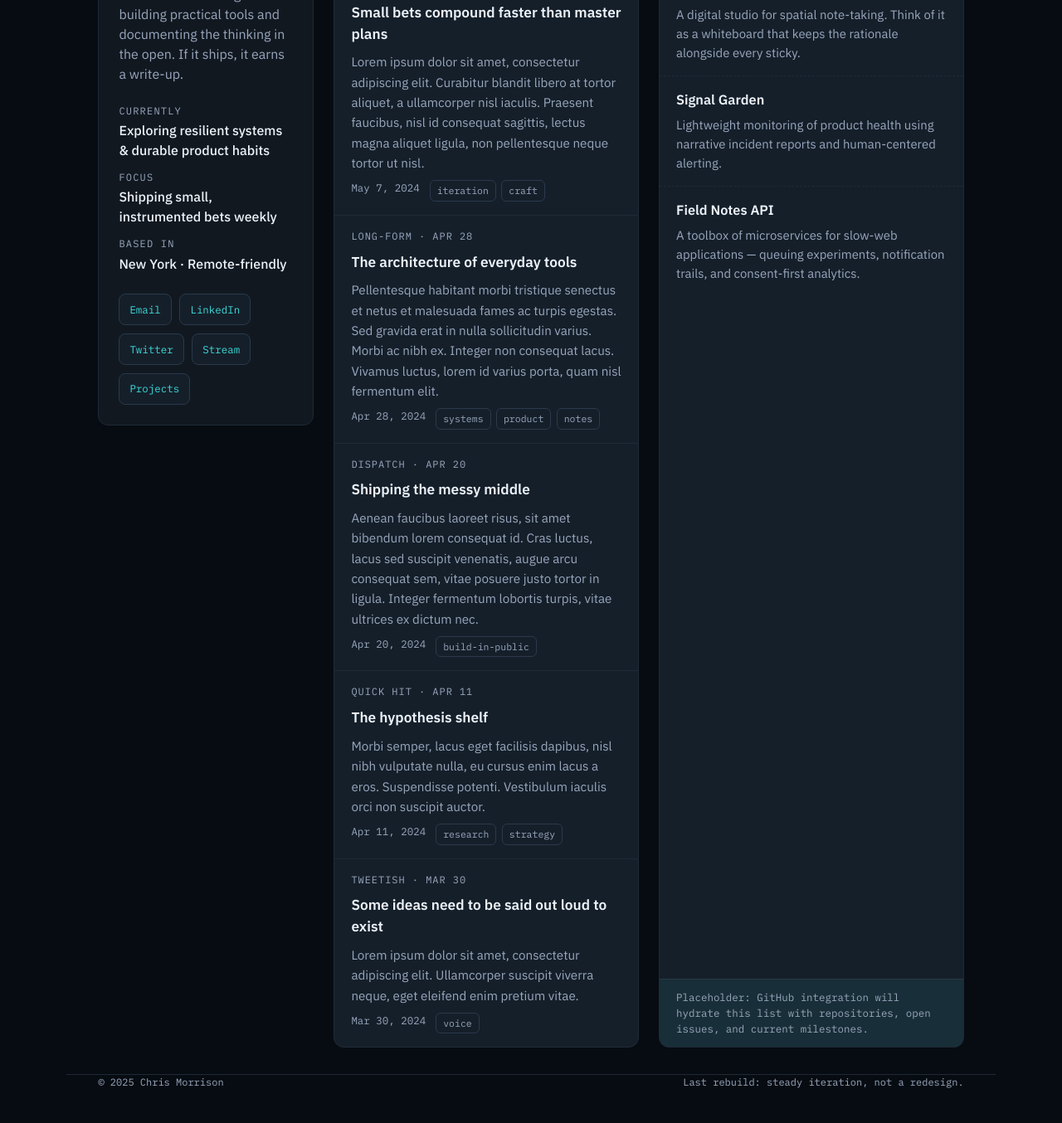
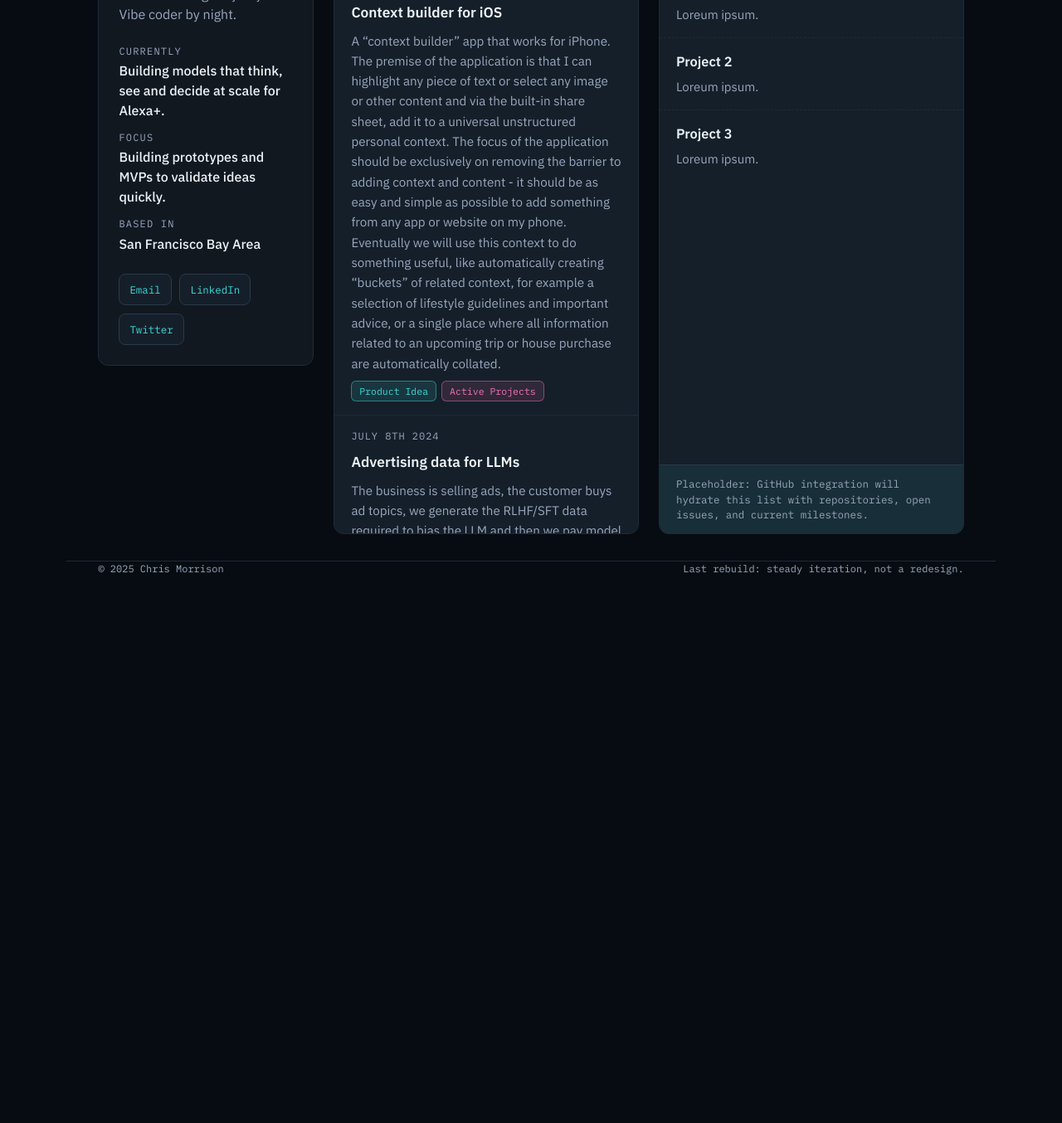
Before and after one commit to chrism202/morrison.im, a plain HTML site: page index.html in a window 1280 px wide. Shown: the part 195-1549 px from the top of the page at 83% size. After the commit the page ends 930 px from the top, so only its background shows below. Drawn offline with Linux system fonts and the light colour scheme.

Commit message:
Content updates

```diff
--- a/index.html
+++ b/index.html
@@ -47,15 +47,18 @@
       }
 
       main {
+        --pad-top: 2.5rem;
+        --pad-bottom: 2rem;
         display: grid;
         grid-template-columns: minmax(220px, 260px) repeat(2, minmax(260px, 1fr));
         grid-template-areas:
           "profile stream projects";
         gap: 1.5rem;
-        align-items: start;
+        align-items: stretch;
         width: min(1120px, 100%);
         margin: 0 auto;
-        padding: 2.5rem clamp(1rem, 3vw, 2.5rem) 2rem;
+        padding: var(--pad-top) clamp(1rem, 3vw, 2.5rem) var(--pad-bottom);
+        min-height: 100vh;
       }
 
       .profile {
@@ -175,6 +178,9 @@
         display: flex;
         flex-direction: column;
         flex: 1;
+        overflow-y: auto;
+        max-height: calc(100vh - var(--pad-top) - var(--pad-bottom) - 2.75rem);
+        overscroll-behavior: contain;
       }
 
       .post {
@@ -224,10 +230,36 @@
       }
 
       .tag {
-        border: 1px solid var(--border-strong);
         border-radius: 6px;
-        padding: 0.2rem 0.5rem;
+        padding: 0.2rem 0.55rem;
         font-size: 0.72rem;
+        font-family: var(--mono);
+        border: 1px solid transparent;
+        background: rgba(255, 255, 255, 0.04);
+      }
+
+      .tag-product-idea {
+        color: #3ddbd9;
+        border-color: rgba(61, 219, 217, 0.45);
+        background: rgba(61, 219, 217, 0.12);
+      }
+
+      .tag-shower-thoughts {
+        color: #fbbf24;
+        border-color: rgba(251, 191, 36, 0.5);
+        background: rgba(251, 191, 36, 0.12);
+      }
+
+      .tag-commentary {
+        color: #a3bffa;
+        border-color: rgba(163, 191, 250, 0.45);
+        background: rgba(163, 191, 250, 0.12);
+      }
+
+      .tag-active-projects {
+        color: #f472b6;
+        border-color: rgba(244, 114, 182, 0.45);
+        background: rgba(244, 114, 182, 0.12);
       }
 
       .project-card {
@@ -302,6 +334,11 @@
         .profile {
           position: static;
         }
+
+        .feed-body {
+          max-height: none;
+          overflow: visible;
+        }
       }
 
       @media (max-width: 600px) {
@@ -324,110 +361,186 @@
           <p class="eyebrow">morrison.im</p>
           <h1>Chris Morrison</h1>
           <p class="summary">
-            Product-minded engineer building practical tools and documenting the thinking in the open. If it ships, it earns a write-up.
+            Product Manager by day. Vibe coder by night.
           </p>
         </div>
 
         <dl class="signals">
           <div>
             <dt>Currently</dt>
-            <dd>Exploring resilient systems &amp; durable product habits</dd>
+            <dd>Building models that think, see and decide at scale for Alexa+.</dd>
           </div>
           <div>
             <dt>Focus</dt>
-            <dd>Shipping small, instrumented bets weekly</dd>
+            <dd>Building prototypes and MVPs to validate ideas quickly.</dd>
           </div>
           <div>
             <dt>Based in</dt>
-            <dd>New York · Remote-friendly</dd>
+            <dd>San Francisco Bay Area</dd>
           </div>
         </dl>
 
         <nav class="contact" aria-label="Contact links">
           <a href="mailto:hello@morrison.im">Email</a>
-          <a href="https://www.linkedin.com" target="_blank" rel="noopener">LinkedIn</a>
+          <a href="https://www.linkedin.com/in/chrism101/" target="_blank" rel="noopener">LinkedIn</a>
           <a href="https://twitter.com" target="_blank" rel="noopener">Twitter</a>
-          <a href="#stream">Stream</a>
-          <a href="#projects">Projects</a>
+          <!-- <a href="#stream">Stream</a>
+          <a href="#projects">Projects</a> -->
         </nav>
       </aside>
 
       <section class="feed" id="stream">
         <header class="feed-heading">
           <h2>Stream of Consciousness</h2>
-          <p>Working log: long-form notes, terse checkpoints, and in-between artifacts.</p>
+          <p>Working log: long-form notes, shower thoughts, and product ideas (feel free to steal).</p>
         </header>
         <div class="feed-body">
+
           <article class="post">
-            <div class="post-type">Micro-note · May 7</div>
-            <h3 class="post-title">Small bets compound faster than master plans</h3>
-            <p class="post-body">
-              Lorem ipsum dolor sit amet, consectetur adipiscing elit. Curabitur blandit libero at tortor aliquet, a ullamcorper nisl iaculis. Praesent faucibus, nisl id consequat sagittis, lectus magna aliquet ligula, non pellentesque neque tortor ut nisl.
-            </p>
+            <div class="post-type">August 30th 2025</div>
+            <h3 class="post-title">Context builder for iOS</h3>
+            <p class="post-body">A “context builder” app that works for iPhone. The premise of the application is that I can highlight any piece of text or select any image or other content and via the built-in share sheet, add it to a universal unstructured personal context. The focus of the application should be exclusively on removing the barrier to adding context and content - it should be as easy and simple as possible to add something from any app or website on my phone. Eventually we will use this context to do something useful, like  automatically creating “buckets” of related context, for example a selection of lifestyle guidelines and important advice, or a single place where all information related to an upcoming trip or house purchase are automatically collated.</p>
             <div class="post-meta">
-              <time datetime="2024-05-07">May 7, 2024</time>
               <span class="tags">
-                <span class="tag">iteration</span>
-                <span class="tag">craft</span>
+                <span class="tag tag-product-idea">Product Idea</span>
+                <span class="tag tag-active-projects">Active Projects</span>
+
+              </span>
+            </div>
+          </article>
+
+
+          <article class="post">
+            <div class="post-type">July 8th 2024</div>
+            <h3 class="post-title">Advertising data for LLMs</h3>
+            <p class="post-body">The business is selling ads, the customer buys ad topics, we generate the RLHF/SFT data required to bias the LLM and then we pay model builders to use our data.</p>
+            <div class="post-meta">
+              <span class="tags">
+                <span class="tag tag-product-idea">Product Idea</span>
+                <!-- <span class="tag tag-shower-thoughts">Shower Thoughts</span>
+                <span class="tag tag-commentary">Commentary</span> -->
               </span>
             </div>
           </article>
 
           <article class="post">
-            <div class="post-type">Long-form · Apr 28</div>
-            <h3 class="post-title">The architecture of everyday tools</h3>
-            <p class="post-body">
-              Pellentesque habitant morbi tristique senectus et netus et malesuada fames ac turpis egestas. Sed gravida erat in nulla sollicitudin varius. Morbi ac nibh ex. Integer non consequat lacus. Vivamus luctus, lorem id varius porta, quam nisl fermentum elit.
-            </p>
+            <div class="post-type">July 8th 2024</div>
+            <h3 class="post-title">Text-a-service</h3>
+            <p class="post-body">API layer on top of service (OpenAI, CalFire), provision phone number from Twilio and connect to API layer.</p>
             <div class="post-meta">
-              <time datetime="2024-04-28">Apr 28, 2024</time>
               <span class="tags">
-                <span class="tag">systems</span>
-                <span class="tag">product</span>
-                <span class="tag">notes</span>
+                <span class="tag tag-product-idea">Product Idea</span>
+                <span class="tag tag-active-projects">Active Projects</span>
               </span>
             </div>
           </article>
 
           <article class="post">
-            <div class="post-type">Dispatch · Apr 20</div>
-            <h3 class="post-title">Shipping the messy middle</h3>
-            <p class="post-body">
-              Aenean faucibus laoreet risus, sit amet bibendum lorem consequat id. Cras luctus, lacus sed suscipit venenatis, augue arcu consequat sem, vitae posuere justo tortor in ligula. Integer fermentum lobortis turpis, vitae ultrices ex dictum nec.
-            </p>
+            <div class="post-type">March 1st 2022</div>
+            <h3 class="post-title">Off switch.</h3>
+            <p class="post-body"> Web-based button that turns on and off an EC2 server, ideally the one that is hosting the site.</p>
             <div class="post-meta">
-              <time datetime="2024-04-20">Apr 20, 2024</time>
               <span class="tags">
-                <span class="tag">build-in-public</span>
+                <span class="tag tag-product-idea">Product Idea</span>
               </span>
             </div>
           </article>
 
           <article class="post">
-            <div class="post-type">Quick hit · Apr 11</div>
-            <h3 class="post-title">The hypothesis shelf</h3>
-            <p class="post-body">
-              Morbi semper, lacus eget facilisis dapibus, nisl nibh vulputate nulla, eu cursus enim lacus a eros. Suspendisse potenti. Vestibulum iaculis orci non suscipit auctor.
-            </p>
+            <div class="post-type">Sept 2st 2021</div>
+            <h3 class="post-title">Meditation phones</h3>
+            <p class="post-body">Play white noise automatically when you put them in your ear.</p>
             <div class="post-meta">
-              <time datetime="2024-04-11">Apr 11, 2024</time>
               <span class="tags">
-                <span class="tag">research</span>
-                <span class="tag">strategy</span>
+                <span class="tag tag-product-idea">Product Idea</span>
               </span>
             </div>
           </article>
 
           <article class="post">
-            <div class="post-type">Tweetish · Mar 30</div>
-            <h3 class="post-title">Some ideas need to be said out loud to exist</h3>
-            <p class="post-body">
-              Lorem ipsum dolor sit amet, consectetur adipiscing elit. Ullamcorper suscipit viverra neque, eget eleifend enim pretium vitae.
-            </p>
+            <div class="post-type">June 22nd 2021</div>
+            <h3 class="post-title">Layman</h3>
+            <p class="post-body">A service that summarizes key research papers and highlights how many times they have been referenced (lots = good), what the key conclusions were, and how many subjects were in the test group.</p>
             <div class="post-meta">
-              <time datetime="2024-03-30">Mar 30, 2024</time>
               <span class="tags">
-                <span class="tag">voice</span>
+                <span class="tag tag-product-idea">Product Idea</span>
+              </span>
+            </div>
+          </article>
+
+          <article class="post">
+            <div class="post-type">April 30th 2021</div>
+            <h3 class="post-title">Ultimate bottle</h3>
+            <p class="post-body">A standardised bottle that is optimised for CO2 emissions,Take what the shipping container done for international trade, What are bottles responsible for in CO2 emissions?</p>
+            <div class="post-meta">
+              <span class="tags">
+                <span class="tag tag-product-idea">Product Idea</span>
+              </span>
+            </div>
+          </article>
+
+          <article class="post">
+            <div class="post-type">April 29th 201</div>
+            <h3 class="post-title">Rip-off Calc</h3>
+            <p class="post-body">Webapp that asks user how much their personal finance person is charging (say 1%) and compares how much their money will be worth if using VSTAX (0.22%), "We don't know ahead of time if this person will perform better than the market so we'll just take the average", "Financial adviser will need to beat the market by XX% EVERY SINGLE YEAR for you to break even", Other transactions - transaction/dealing fee, platform fee, exit fee, fund fee, etc</p>
+            <div class="post-meta">
+              <span class="tags">
+                <span class="tag tag-product-idea">Product Idea</span>
+              </span>
+            </div>
+          </article>
+
+          <article class="post">
+            <div class="post-type">March 3rd 2021</div>
+            <h3 class="post-title">CC Optimizer</h3>
+            <p class="post-body">A tool that analyses all your transactions and picks the best credit card for you based on the benefits, For example if you spend a lot of money on Amazon, bills, groceries, travel, etc then tool calcs how much you would have got back from each card and picks the best one, ML mechanism to identify transactions that Amazon / AMEX / Visa would approve, Upload any transaction data in any format, automatically try to identify which columns are important details.</p>
+            <div class="post-meta">
+              <span class="tags">
+                <span class="tag tag-product-idea">Product Idea</span>
+              </span>
+            </div>
+          </article>
+
+          <article class="post">
+            <div class="post-type">Jan 9th 2021</div>
+            <h3 class="post-title">Memori.es</h3>
+            <p class="post-body">A tool built using GPT-3 or similar that you upload your data too (export from WhatsApp, other writing samples) and the bot replies as if it was that person.</p>
+            <div class="post-meta">
+              <span class="tags">
+                <span class="tag tag-product-idea">Product Idea</span>
+              </span>
+            </div>
+          </article>
+
+          <article class="post">
+            <div class="post-type">Jan 7th 2021</div>
+            <h3 class="post-title">Productivity Box</h3>
+            <p class="post-body">Physical box that when you rotate it, it detects which side is up and starts tracking time that way ... useful for tracking billable hours, etc (Jan 7th 2021)</p>
+            <div class="post-meta">
+              <span class="tags">
+                <span class="tag tag-product-idea">Product Idea</span>
+              </span>
+            </div>
+          </article>
+
+          <article class="post">
+            <div class="post-type">May 7th 2020</div>
+            <h3 class="post-title">Sunlounger</h3>
+            <p class="post-body">AR app that allows you to follow the path of the sun to check if your garden will get sun in the morning or night (winter vs summer) and other home buying activities.</p>
+            <div class="post-meta">
+              <span class="tags">
+                <span class="tag tag-product-idea">Product Idea</span>
+              </span>
+            </div>
+          </article>
+
+          <article class="post">
+            <div class="post-type">May 1st 2020</div>
+            <h3 class="post-title">Zero Waste Calc</h3>
+            <p class="post-body">iPhone app that calculates return on investment from a 'zero waste' investment.</p>
+            <div class="post-meta">
+              <span class="tags">
+                <span class="tag tag-product-idea">Product Idea</span>
               </span>
             </div>
           </article>
@@ -441,21 +554,21 @@
         </header>
         <div class="feed-body">
           <div class="project-card">
-            <h3>Atlas Sketchpad</h3>
+            <h3>Project 1</h3>
             <p>
-              A digital studio for spatial note-taking. Think of it as a whiteboard that keeps the rationale alongside every sticky.
+              Loreum ipsum.
             </p>
           </div>
           <div class="project-card">
-            <h3>Signal Garden</h3>
+            <h3>Project 2</h3>
             <p>
-              Lightweight monitoring of product health using narrative incident reports and human-centered alerting.
+              Loreum ipsum.
             </p>
           </div>
           <div class="project-card">
-            <h3>Field Notes API</h3>
+            <h3>Project 3</h3>
             <p>
-              A toolbox of microservices for slow-web applications — queuing experiments, notification trails, and consent-first analytics.
+              Loreum ipsum.
             </p>
           </div>
         </div>
```
Also changed, not shown: 1 other file.
